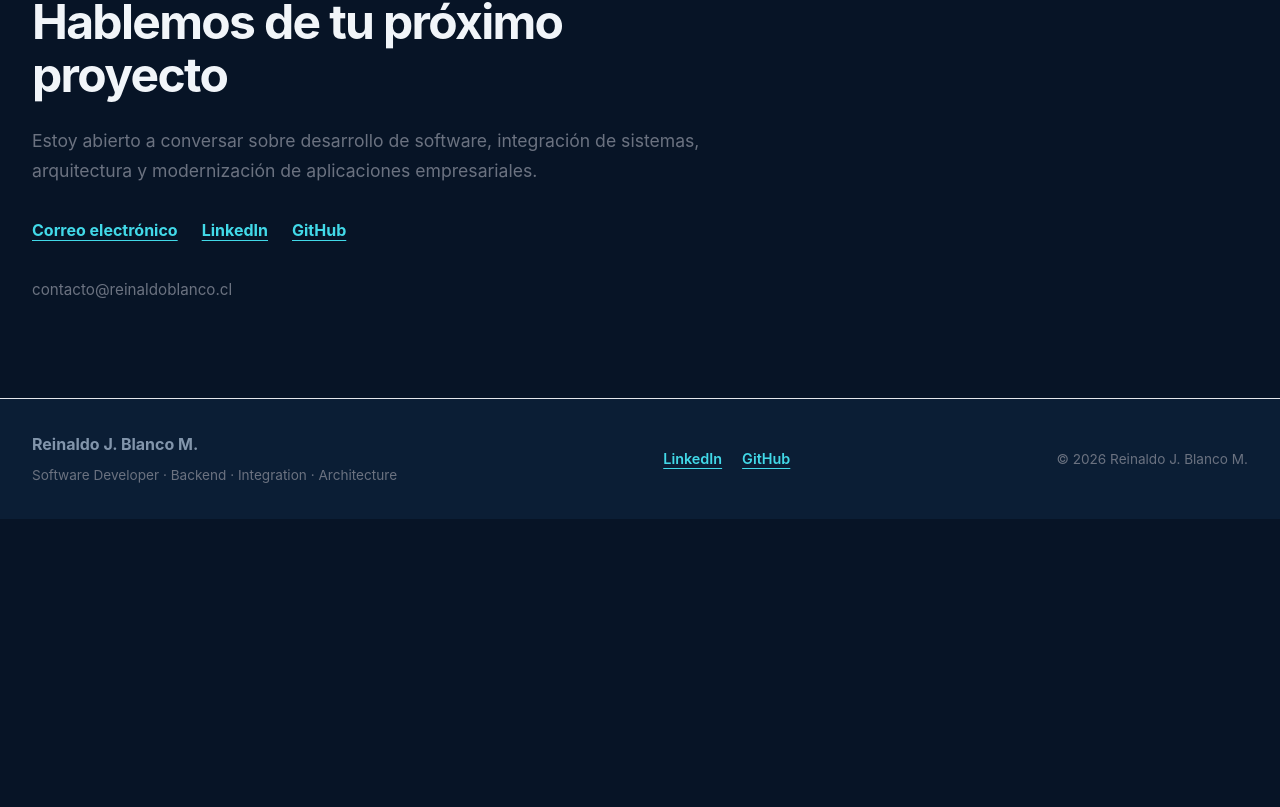
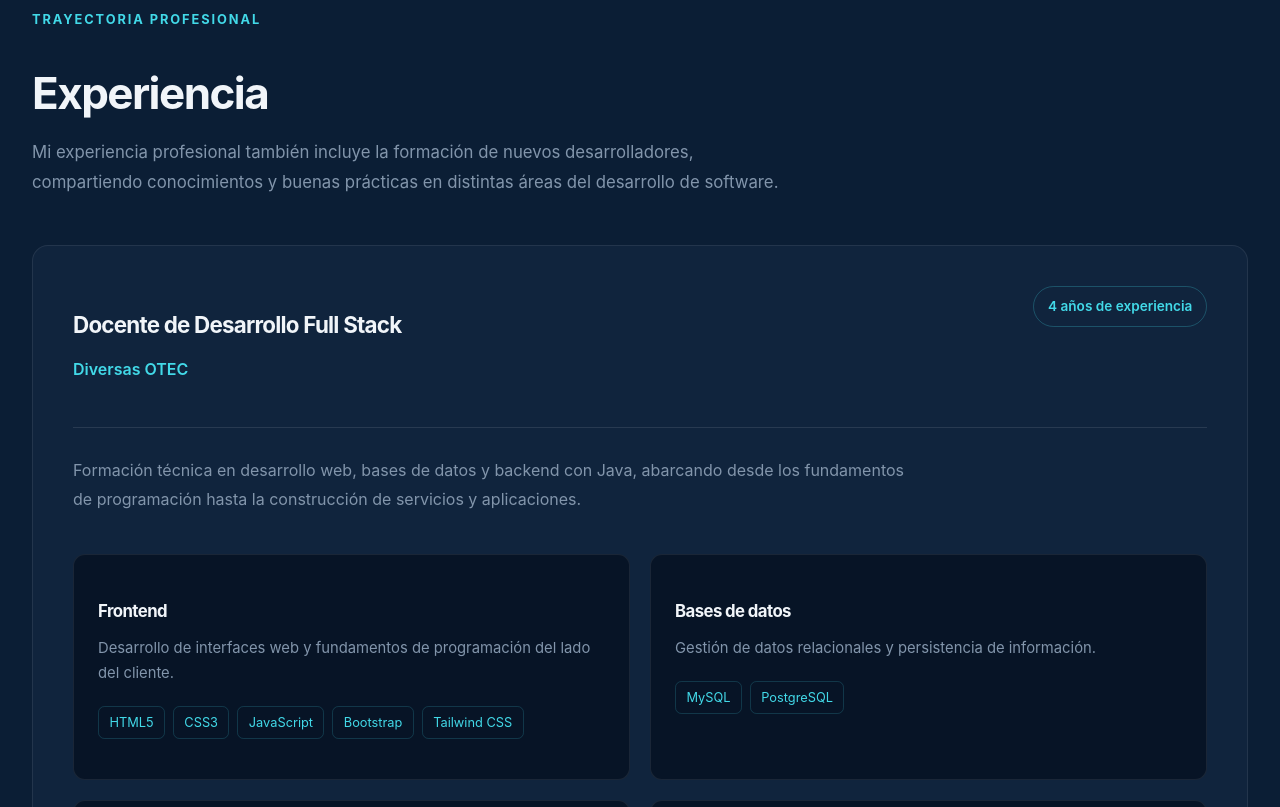
Before and after one commit to NanoBlanco/reinaldo-portfolio, a React (Vite) app: page / in a window 1280 px wide. Shown: the part 2373-3180 px from the top of the page. Before the commit the page ends 2892 px from the top, so only its background shows below. Built offline with nearby package versions, Linux system fonts and the light colour scheme.

Commit message:
feat: add professional experience section

```diff
--- a/src/App.tsx
+++ b/src/App.tsx
@@ -1,5 +1,6 @@
 import Hero from './sections/Hero'
 import Projects from './sections/Projects'
+import Experience from './sections/Experience'
 import Contact from './sections/Contact'
 import Footer from './sections/Footer'
 
@@ -9,6 +10,7 @@ function App() {
       <main>
         <Hero />
         <Projects />
+        <Experience />
         <Contact />
       </main>
 
--- a/src/index.css
+++ b/src/index.css
@@ -286,6 +286,167 @@ a:focus-visible {
   .project-card:active {
     transform: none;
     box-shadow: none;
+  }
+}
+
+/* Experience */
+
+.experience {
+  padding: 6rem 2rem;
+  background-color: var(--color-bg-secondary);
+}
+
+.experience__container {
+  width: 100%;
+  max-width: var(--content-width);
+  margin-inline: auto;
+}
+
+.experience__header {
+  max-width: 760px;
+  margin-bottom: 3rem;
+}
+
+.experience__eyebrow {
+  margin-bottom: 0.75rem;
+  color: var(--color-accent);
+  font-size: 0.8rem;
+  font-weight: 700;
+  letter-spacing: 0.15em;
+}
+
+.experience__title {
+  margin-bottom: 1rem;
+  color: var(--color-text);
+  font-size: clamp(2rem, 4vw, 2.75rem);
+  line-height: 1.2;
+}
+
+.experience__description {
+  color: var(--color-text-muted);
+  font-size: 1.05rem;
+  line-height: 1.8;
+}
+
+.experience__card {
+  padding: 2.5rem;
+  border: 1px solid rgb(255 255 255 / 8%);
+  border-radius: 1rem;
+  background-color: var(--color-surface);
+}
+
+.experience__summary {
+  display: flex;
+  align-items: flex-start;
+  justify-content: space-between;
+  gap: 1.5rem;
+  padding-bottom: 1.75rem;
+  border-bottom: 1px solid rgb(255 255 255 / 10%);
+}
+
+.experience__role {
+  margin-bottom: 0.5rem;
+  color: var(--color-text);
+  font-size: 1.4rem;
+  line-height: 1.4;
+}
+
+.experience__organization {
+  color: var(--color-accent);
+  font-weight: 600;
+}
+
+.experience__duration {
+  flex-shrink: 0;
+  padding: 0.5rem 0.85rem;
+  border: 1px solid rgb(66 217 232 / 25%);
+  border-radius: 999px;
+  color: var(--color-accent);
+  font-size: 0.85rem;
+  font-weight: 600;
+}
+
+.experience__details {
+  max-width: 850px;
+  margin-block: 1.75rem 2.5rem;
+  color: var(--color-text-muted);
+  line-height: 1.8;
+}
+
+.experience__areas {
+  display: grid;
+  grid-template-columns: repeat(2, minmax(0, 1fr));
+  gap: 1.25rem;
+}
+
+.experience__area {
+  min-width: 0;
+  padding: 1.5rem;
+  border: 1px solid rgb(255 255 255 / 8%);
+  border-radius: 0.75rem;
+  background-color: var(--color-bg);
+}
+
+.experience__area-title {
+  margin-bottom: 0.75rem;
+  color: var(--color-text);
+  font-size: 1.05rem;
+}
+
+.experience__area-description {
+  margin-bottom: 1.25rem;
+  color: var(--color-text-muted);
+  font-size: 0.925rem;
+  line-height: 1.7;
+}
+
+.experience__technologies {
+  display: flex;
+  flex-wrap: wrap;
+  gap: 0.5rem;
+  padding: 0;
+  list-style: none;
+}
+
+.experience__technology {
+  padding: 0.4rem 0.65rem;
+  border: 1px solid rgb(66 217 232 / 18%);
+  border-radius: 0.4rem;
+  color: var(--color-accent);
+  font-size: 0.8rem;
+  line-height: 1.4;
+}
+
+@media (max-width: 768px) {
+  .experience {
+    padding: 4rem 1.25rem;
+  }
+
+  .experience__card {
+    padding: 1.5rem;
+  }
+
+  .experience__summary {
+    flex-direction: column;
+    gap: 1rem;
+  }
+
+  .experience__areas {
+    grid-template-columns: 1fr;
+  }
+}
+
+@media (max-width: 480px) {
+  .experience__card {
+    padding: 1.15rem;
+  }
+
+  .experience__area {
+    padding: 1.15rem;
+  }
+
+  .experience__role {
+    font-size: 1.2rem;
   }
 }
 
--- /dev/null
+++ b/src/sections/Experience.tsx
@@ -0,0 +1,83 @@
+const teachingAreas = [
+  {
+    title: 'Frontend',
+    description: 'Desarrollo de interfaces web y fundamentos de programación del lado del cliente.',
+    technologies: ['HTML5', 'CSS3', 'JavaScript', 'Bootstrap', 'Tailwind CSS'],
+  },
+  {
+    title: 'Bases de datos',
+    description: 'Gestión de datos relacionales y persistencia de información.',
+    technologies: ['MySQL', 'PostgreSQL'],
+  },
+  {
+    title: 'Backend con Java',
+    description:
+      'Programación orientada a objetos y desarrollo de aplicaciones del lado del servidor.',
+    technologies: ['Java estándar', 'POO', 'JDBC', 'JPA'],
+  },
+  {
+    title: 'Servicios y seguridad',
+    description:
+      'Desarrollo de servicios web y fundamentos de seguridad para aplicaciones empresariales.',
+    technologies: ['API REST', 'Spring Boot', 'Spring Security básico'],
+  },
+]
+
+function Experience() {
+  return (
+    <section id="experience" className="experience" aria-labelledby="experience-title">
+      <div className="experience__container">
+        <header className="experience__header">
+          <p className="experience__eyebrow">TRAYECTORIA PROFESIONAL</p>
+
+          <h2 id="experience-title" className="experience__title">
+            Experiencia
+          </h2>
+
+          <p className="experience__description">
+            Mi experiencia profesional también incluye la formación de nuevos desarrolladores,
+            compartiendo conocimientos y buenas prácticas en distintas áreas del desarrollo de
+            software.
+          </p>
+        </header>
+
+        <article className="experience__card">
+          <div className="experience__summary">
+            <div>
+              <h3 className="experience__role">Docente de Desarrollo Full Stack</h3>
+
+              <p className="experience__organization">Diversas OTEC</p>
+            </div>
+
+            <span className="experience__duration">4 años de experiencia</span>
+          </div>
+
+          <p className="experience__details">
+            Formación técnica en desarrollo web, bases de datos y backend con Java, abarcando desde
+            los fundamentos de programación hasta la construcción de servicios y aplicaciones.
+          </p>
+
+          <div className="experience__areas">
+            {teachingAreas.map((area) => (
+              <div className="experience__area" key={area.title}>
+                <h4 className="experience__area-title">{area.title}</h4>
+
+                <p className="experience__area-description">{area.description}</p>
+
+                <ul className="experience__technologies">
+                  {area.technologies.map((technology) => (
+                    <li className="experience__technology" key={technology}>
+                      {technology}
+                    </li>
+                  ))}
+                </ul>
+              </div>
+            ))}
+          </div>
+        </article>
+      </div>
+    </section>
+  )
+}
+
+export default Experience
```
